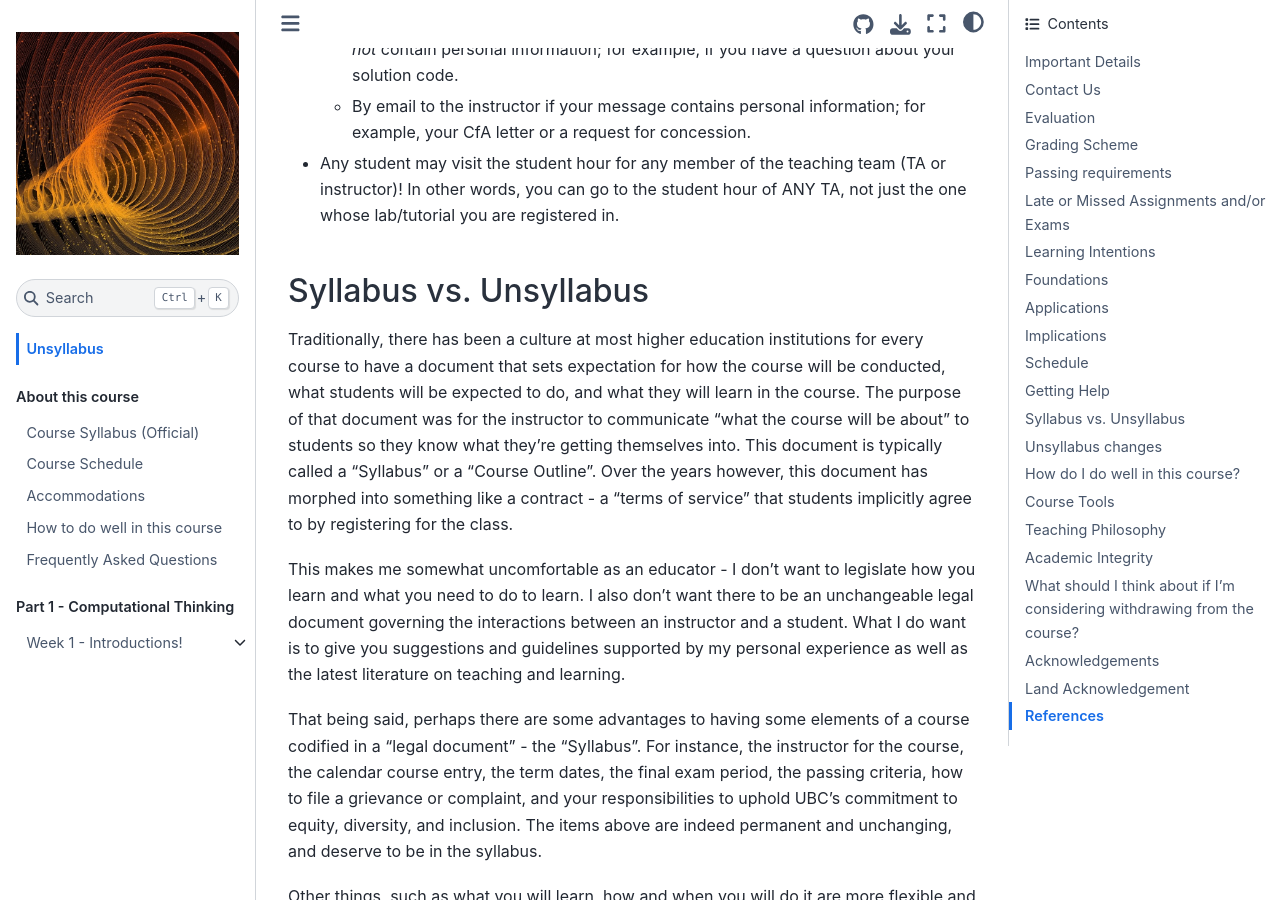
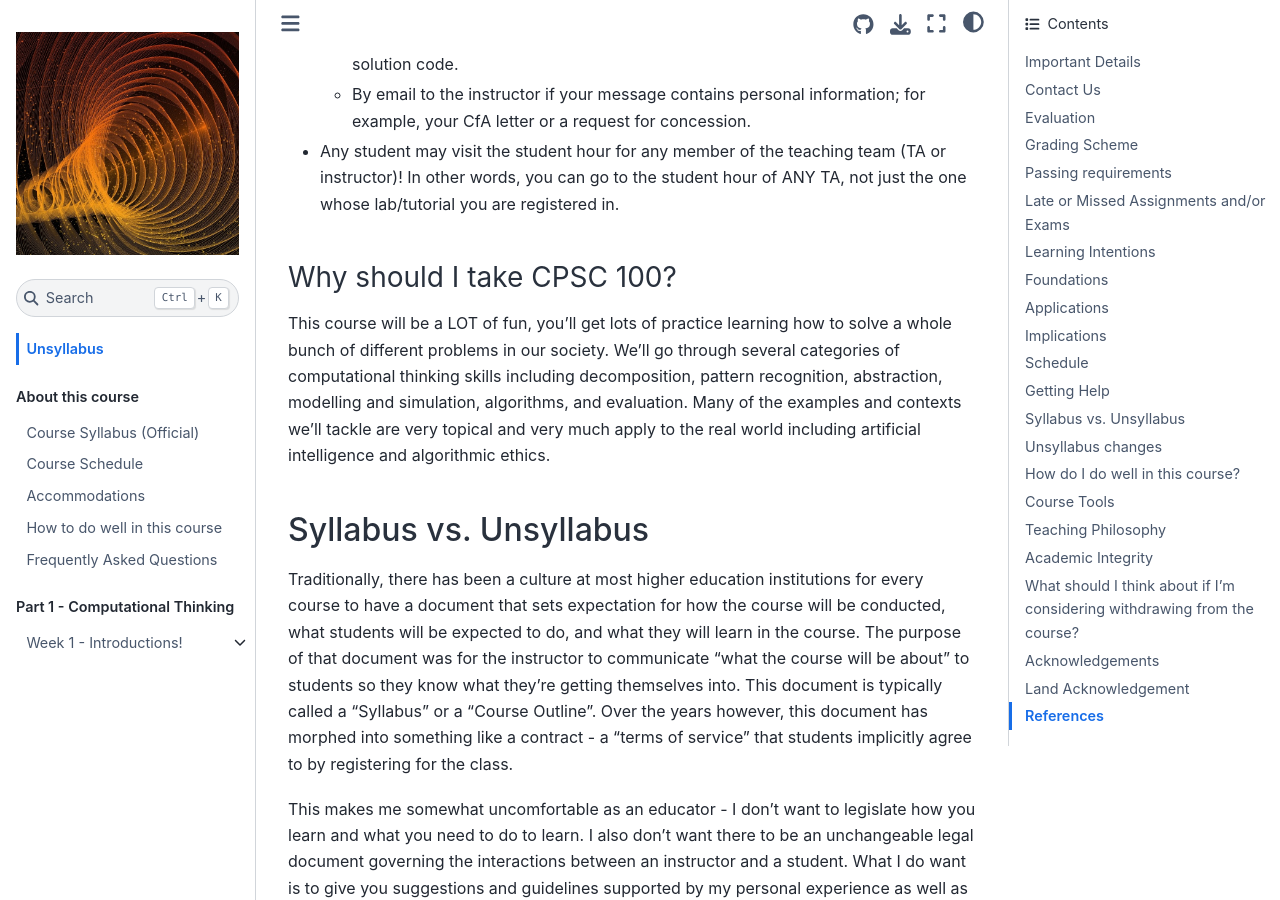
Before and after one commit to UBC-CS/cpsc100, a Jupyter Book: the page built from about/unsyllabus.md, in a window 1280 px wide and 900 px high, scrolled down 6345 px. Built offline with Jupyter Book 1.0.4 settings and Sphinx 7.4.7 and the Sphinx Book theme 1.1.4, drawn with Linux system fonts in a browser that asks for light colours; cross-references to code outside the pages are shown as plain code; part of the change alters nothing that is shown; some of the changed text lies outside the part shown.

````diff
--- a/_config.yml
+++ b/_config.yml
@@ -82,7 +82,7 @@ sphinx:
       CANVAS_LINK: "https://canvas.ubc.ca/courses/CANVAS_ID"
       #ZOOM_LINK: "[Zoom](https://canvas.ubc.ca/courses/CANVAS_ID/external_tools/15408)"
       #ANNOUNCEMENTS_LINK: "[Canvas Announcements](https://canvas.ubc.ca/courses/CANVAS_ID/announcements)"
-      COURSE_LINK: "https://firas.moosvi.com/courses/cpsc100/2025W1/"
+      COURSE_LINK: "https://www.students.cs.ubc.ca/~cs-100/2025_W1"
       FORUM_LINK: "[Ed Discussion](https://edstem.org/us/join/xY)"
       TEXTBOOK: "We will not be needing a textbook for this course as you will be provided all the notes you need via the course website and linked materials."
       ANON_FEEDBACK: "[feedback form](https://ubc.ca1.qualtrics.com/?course=cpsc100&term=2025W1)"
--- a/about/syllabus_bits/teaching_team.md
+++ b/about/syllabus_bits/teaching_team.md
@@ -1,5 +1,7 @@
-| Team Member                  | Pronounce as       | Contact          | Office Hour                                                                                                            |
-|------------------------------|--------------------|------------------|------------------------------------------------------------------------------------------------------------------------|
-| {{ INSTRUCTOR }}; Instructor | {{ PRONOUNCE }}    | {{ FORUM_LINK }} | See Piazza ["Office Hours Schedule"](https://piazza.com/class/m5m1kbw121f3ii/post/26) |
-| {{ TA2 }}                    | {{ TA2pronounce }} | {{ FORUM_LINK }} | See Piazza ["Office Hours Schedule"](https://piazza.com/class/m5m1kbw121f3ii/post/26) |                                                          |
-| {{ TA1 }}                    | {{ TA1pronounce }} | {{ FORUM_LINK }} | See Piazza ["Office Hours Schedule"](https://piazza.com/class/m5m1kbw121f3ii/post/26) |
+| Team Member                  | Pronounce as       | Contact          | Office Hour |
+|------------------------------|--------------------|------------------|-------------|
+| {{ INSTRUCTOR }}; Instructor | {{ PRONOUNCE }}    | {{ FORUM_LINK }} | TBD         |
+| {{ TA4 }}                    | {{ TA4pronounce }} | {{ FORUM_LINK }} | TBD         |
+| {{ TA3 }}                    | {{ TA3pronounce }} | {{ FORUM_LINK }} | TBD         |
+| {{ TA2 }}                    | {{ TA2pronounce }} | {{ FORUM_LINK }} | TBD         |
+| {{ TA1 }}                    | {{ TA1pronounce }} | {{ FORUM_LINK }} | TBD         |
--- a/about/unsyllabus_bits/getting_help.md
+++ b/about/unsyllabus_bits/getting_help.md
@@ -13,11 +13,10 @@ A few other notes:
   - By email to the instructor if your message contains personal information; for example, your CfA letter or a request for concession.
 - Any student may visit the student hour for any member of the teaching team (TA or instructor)! In other words, you can go to the student hour of ANY TA, not just the one whose lab/tutorial you are registered in.
 
-<!--
+
 ### Why should I take {{ COURSE_CODE }}?
 
 ```{include} syllabus_bits/course_teaser.md
 ```
--->
 
 <div class="page_break"> </div>
--- a/about/unsyllabus_bits/important_details.md
+++ b/about/unsyllabus_bits/important_details.md
@@ -5,7 +5,7 @@
 | Term              | {{ TERM }}                      |
 | Instructor        | {{ INSTRUCTOR }}                |
 | Lectures          | {{ MEETING_TIMES }} in {{ ROOM }} |
-| Mode of Delivery  | In-person: All course activities and assessments, including the Final Exam, will be conducted in-person |
+| Mode of Delivery  | In-person: All course activities and assessments will be conducted in-person |
 | Canvas URL        | {{ CANVAS_LINK.replace('CANVAS_ID',CANVAS_ID) }}                                                                                                   |
 | Course Discussion | To ask any course-related questions, use private (personal, not useful for anyone else) or public (helpful for other) messages on {{ FORUM_LINK }} |
 
````
